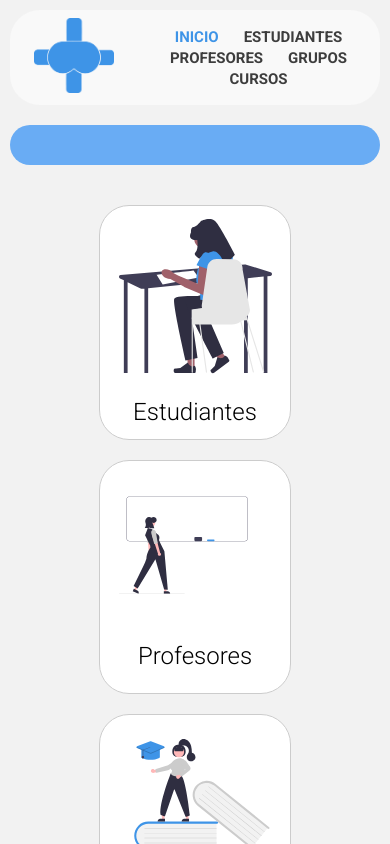
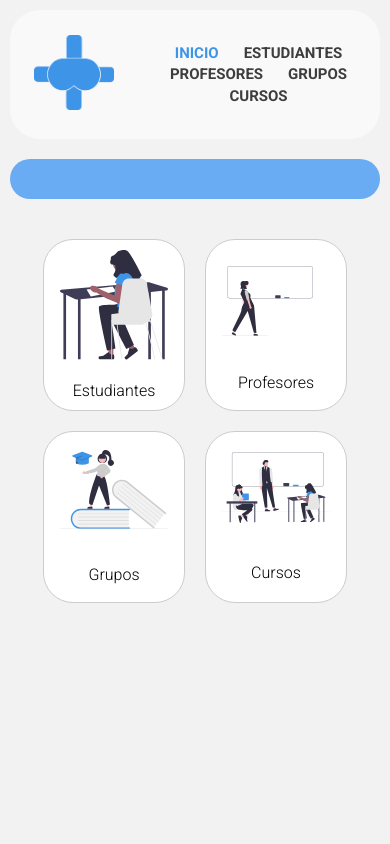
Before and after one commit to JavierPadronGarcia/MetaHospitalFP, a React (Create React App) app in the folder frontend/: page /admin/school in a window 390 px wide. Built offline with nearby package versions, Linux system fonts and the light colour scheme; no server answers; sample sign-in values are in the browser's storage.

Commit message:
hotfix, responsive not working well on admin homepage

```diff
--- a/frontend/src/components/menu/menu.css
+++ b/frontend/src/components/menu/menu.css
@@ -1,6 +1,5 @@
 .menu1 {
     display: flex;
-    width: auto;
     height: 100px;
     background: #f9f9f9;
     border-radius: 30px;
@@ -10,10 +9,16 @@
     user-select: none;
 }
 
+.menu1 nav {
+    display: flex;
+}
+
 .menu1 .menuItems {
     list-style: none;
     display: flex;
     align-items: center;
+    justify-content: center;
+    flex-wrap: wrap;
 }
 
 .menu1 .menuItems li {
--- a/frontend/src/components/menu/menu.js
+++ b/frontend/src/components/menu/menu.js
@@ -25,8 +25,10 @@ function Menu() {
   return (
     <div className="menu1">
       <nav>
+        <div className='logo'>
+          <img src='/assets/imgs/Icon.png' alt="logotype" className="logotype" onClick={() => navigate('/admin/control-panel')} />
+        </div>
         <ul className="menuItems">
-          <img src='/assets/imgs/Icon.png' alt="logotype" className="logotype" onClick={() => navigate('/admin/control-panel')} />
           <li>
             <Link
               to="/admin/control-panel"
--- a/frontend/src/pages/admin-pages/adminhome/adminhome.css
+++ b/frontend/src/pages/admin-pages/adminhome/adminhome.css
@@ -15,13 +15,14 @@
 
 .container-left .squares {
   display: flex;
-  flex-direction: column;
+  flex-direction: row;
   align-items: center;
   padding-block: 20px;
+  justify-content: center;
 }
 
 .container-left .square {
-  width: 200px;
+  width: 100px;
 }
 
 .list-titles {
@@ -29,10 +30,15 @@
   padding-left: 10px;
 }
 
+@media screen and (min-width: 500px) {
+  .container-left .square {
+    width: 150px;
+  }
+}
+
 @media screen and (min-width: 600px) {
-  .container-left .squares {
-    flex-direction: row;
-    justify-content: center;
+  .container-left .square {
+    width: 200px;
   }
 }
 
--- a/frontend/src/pages/adminschool/adminschool.css
+++ b/frontend/src/pages/adminschool/adminschool.css
@@ -23,13 +23,27 @@
 }
 
 .adminschool-page .container-left .square {
-  width: 170px;
+  width: 120px;
+}
+
+.adminschool-page .container-left .square p {
+  font-size: 1rem;
+}
+
+@media screen and (min-width: 500px) {
+  .adminschool-page .container-left .square {
+    width: 150px;
+  }
 }
 
 @media screen and (min-width: 600px) {
   .adminschool-page .container-left .squares {
     justify-content: flex-start;
     margin-left: 0.5rem;
+  }
+
+  .adminschool-page .container-left .square {
+    width: 200px;
   }
 }
 
```
